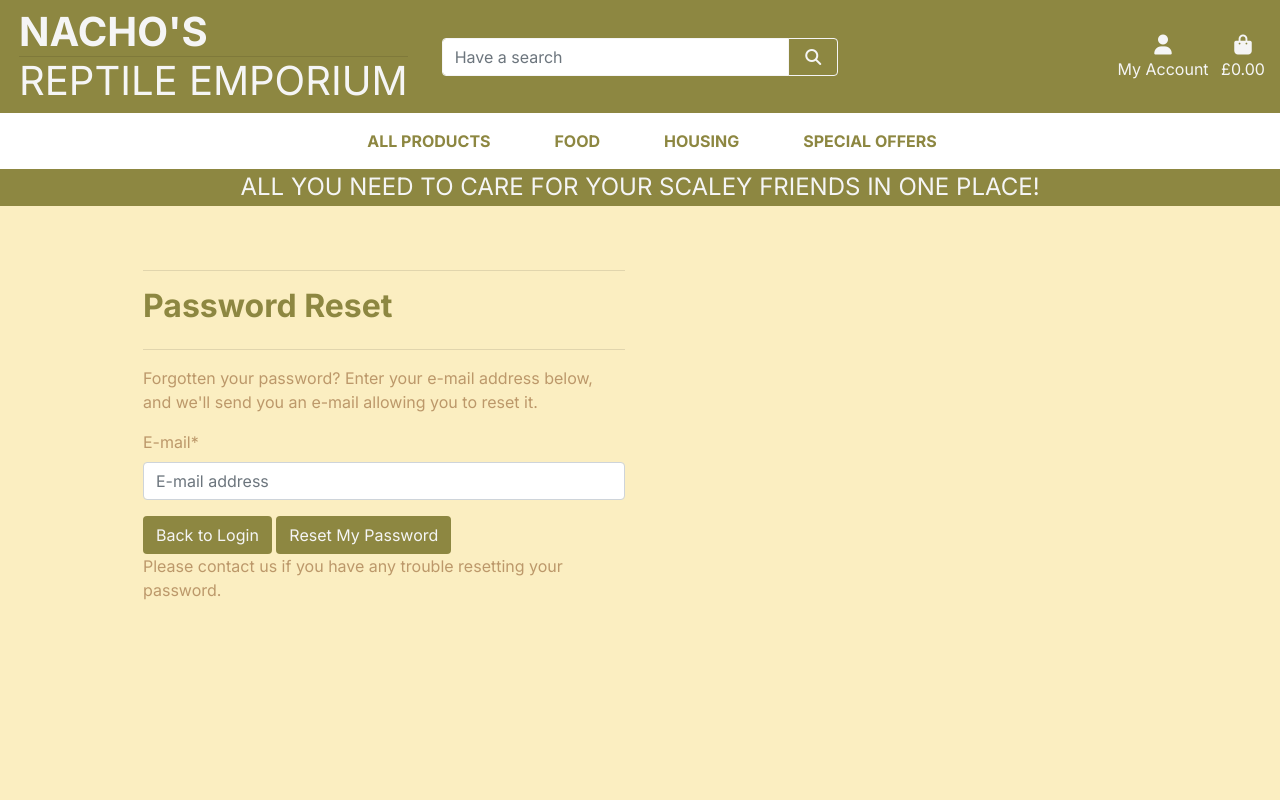
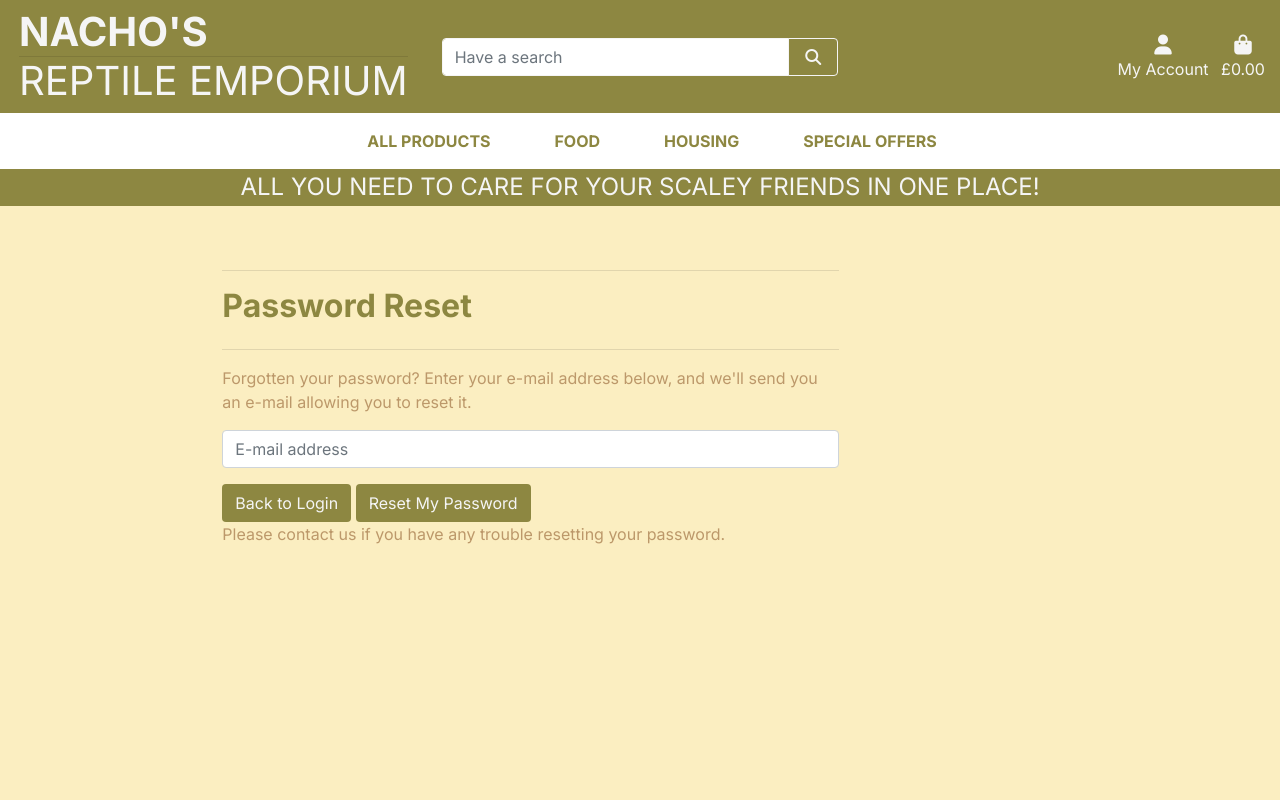
Before and after one commit to Miles-Cownie/ecommerce-milestone-project, a Django app: page /accounts/password/reset/ in a window 1280 px wide. Run offline with Django 3.2, Linux system fonts and the light colour scheme; some libraries are stand-ins or nearby versions.

Commit message:
Some bits probably I'm in the weeds now

```diff
--- a/static/css/base.css
+++ b/static/css/base.css
@@ -191,6 +191,12 @@ a.category-badge > span.badge:hover {
     border-bottom-color: #343a40 !important;
 }
 
+/* Allauth form formatting */
+
+.allauth-form-inner-content label:not([for='id_remember']) {
+    display: none;
+}
+
 /* -------------------------------- Media Queries */
 
 @media (min-width:440px) {
--- a/templates/allauth/account/base.html
+++ b/templates/allauth/account/base.html
@@ -1,15 +1,14 @@
 {% extends "base.html" %}
 
 {% block content %}
-    <div class="container header-container">
-        <div class="overlay"></div>
-        <div class="row">
-            <div class="col-12 col-md-6">
-                <div class="allauth-form-inner-content">
-                    {% block inner_content %}
-                    {% endblock %}
-                </div>
-            </div>
+<div class="container header-container"></div>
+<div class="overlay"></div>
+<div class="row">
+    <div class="col-12 col-md-6 offset-md-2">
+        <div class="allauth-form-inner-content mx-1">
+            {% block inner_content %}
+            {% endblock %}
         </div>
     </div>
+</div>
 {% endblock %}
--- a/templates/base.html
+++ b/templates/base.html
@@ -91,7 +91,7 @@
                             {% if request.user.is_superuser %}
                             <a href="" class="dropdown-item">Product Management</a>
                             {% endif %}
-                            <a href="" class="dropdown-item">My Profile</a>
+                            <a href="{% url 'profile' %}" class="dropdown-item">My Profile</a>
                             <a href="" class="dropdown-item">My Wishlist</a>
                             <a href="{% url 'account_logout' %}" class="dropdown-item">Logout</a>
                             {% else %}
```
Also changed, not shown: profiles/views.py (+7 -2 lines), db.sqlite3.
